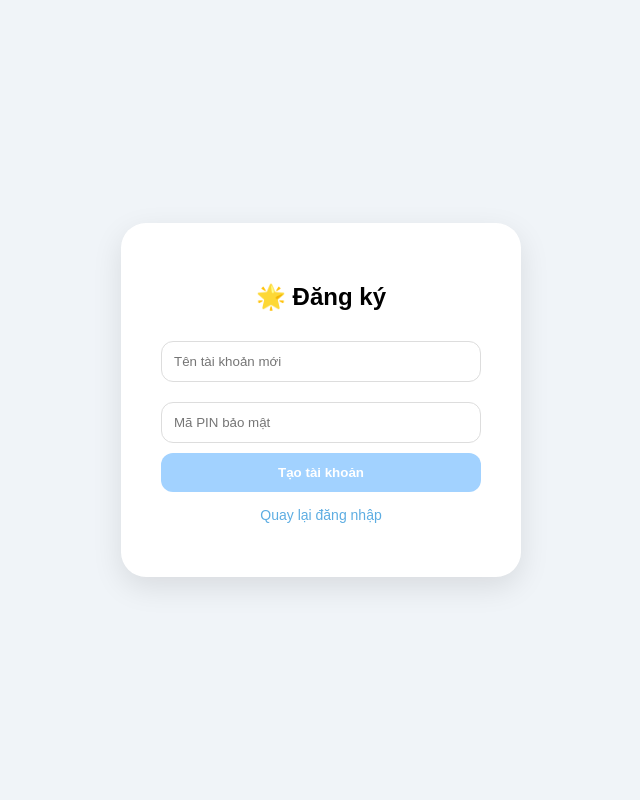
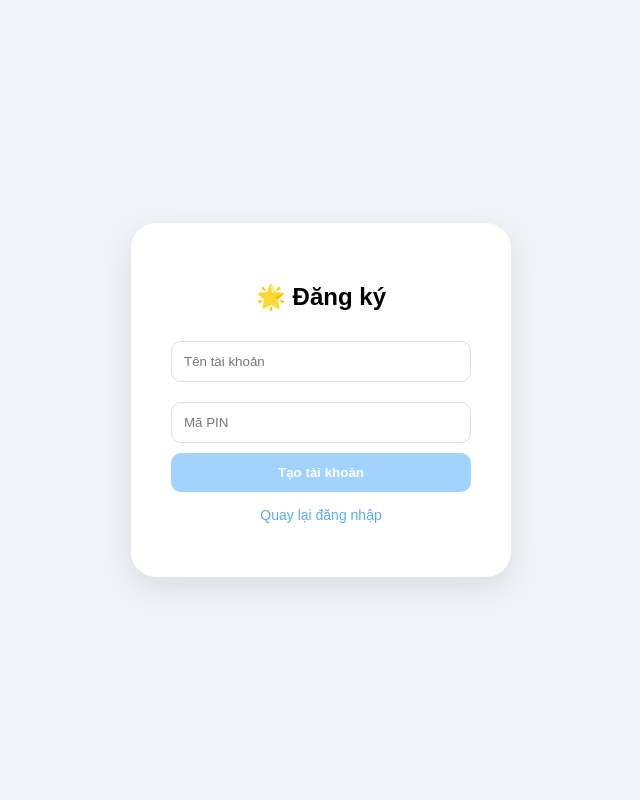
Before and after one commit to calmnote2026-blip/CalmNote, a Flask app: page /register in a window 1280 px wide. Shown: the whole page, without its empty margins (319-959 px from the left). Run offline with Flask 3, Linux system fonts and the light colour scheme.

Commit message:
register.html

```diff
--- a/templates/register.html
+++ b/templates/register.html
@@ -3,20 +3,19 @@
 <head>
     <meta charset="UTF-8">
     <title>Đăng ký - CalmNote</title>
-    <link rel="stylesheet" href="https://cdnjs.cloudflare.com/ajax/libs/animate.css/4.1.1/animate.min.css"/>
     <style>
         body { background: #f0f4f8; font-family: sans-serif; height: 100vh; display: flex; align-items: center; justify-content: center; margin: 0; }
-        .card { background: white; padding: 40px; border-radius: 25px; width: 320px; text-align: center; box-shadow: 0 10px 30px rgba(0,0,0,0.1); }
-        input { width: 100%; padding: 12px; margin: 10px 0; border-radius: 12px; border: 1px solid #ddd; box-sizing: border-box; }
-        button { width: 100%; padding: 12px; border-radius: 12px; border: none; background: #a2d2ff; color: white; cursor: pointer; font-weight: bold; }
+        .card { background: white; padding: 40px; border-radius: 25px; width: 300px; text-align: center; box-shadow: 0 10px 30px rgba(0,0,0,0.1); }
+        input { width: 100%; padding: 12px; margin: 10px 0; border-radius: 10px; border: 1px solid #ddd; box-sizing: border-box; }
+        button { width: 100%; padding: 12px; border-radius: 10px; border: none; background: #a2d2ff; color: white; cursor: pointer; font-weight: bold; }
     </style>
 </head>
-<body class="animate__animated animate__fadeIn">
-    <div class="card animate__animated animate__zoomIn">
+<body>
+    <div class="card">
         <h2>🌟 Đăng ký</h2>
         <form method="post">
-            <input type="text" name="username" placeholder="Tên tài khoản mới" required>
-            <input type="password" name="pin" placeholder="Mã PIN bảo mật" required>
+            <input type="text" name="username" placeholder="Tên tài khoản" required>
+            <input type="password" name="pin" placeholder="Mã PIN" required>
             <button type="submit">Tạo tài khoản</button>
         </form>
         <p style="font-size: 14px; margin-top: 15px;"><a href="/login" style="color:#5dade2; text-decoration:none;">Quay lại đăng nhập</a></p>
```
